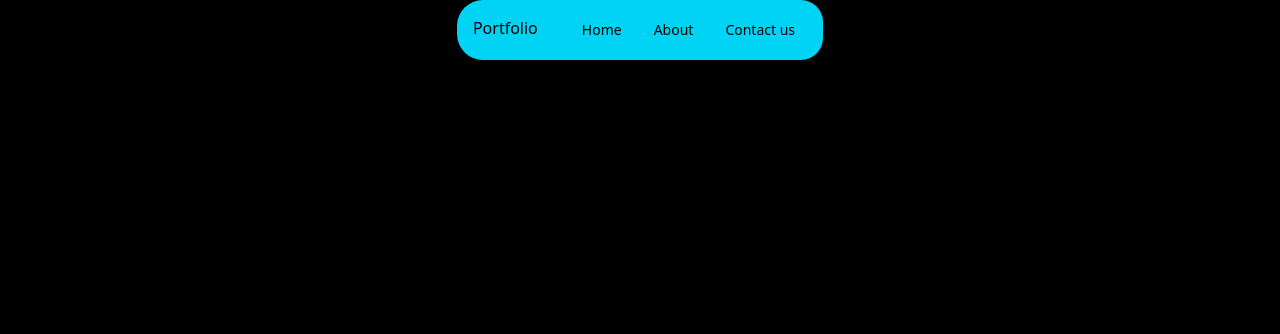
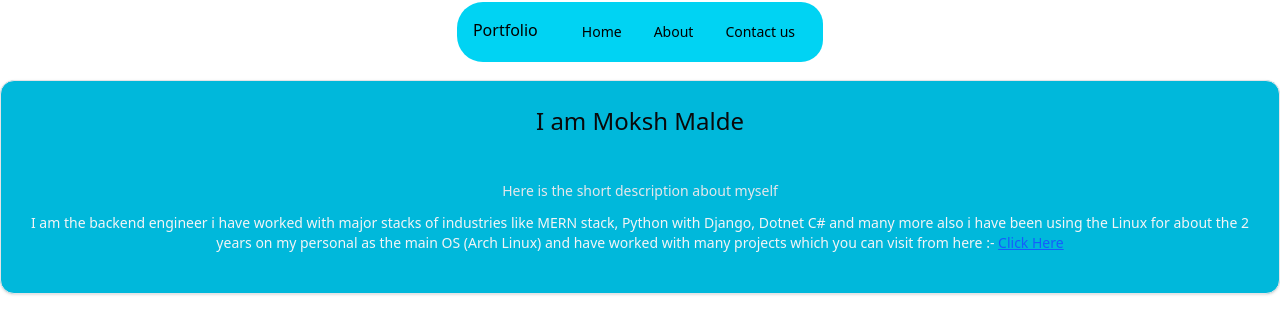
Before and after one commit to moksh-codedeveloper/hacker_portfolio, a Next.js app: page / in a window 1280 px wide. Shown: the top 334 px of the page. Built offline with nearby package versions, Linux system fonts and the light colour scheme.

Commit message:
Add portfolio content and create placeholder pages for About, Contact, and Projects

```diff
--- /dev/null
+++ b/app/about/page.tsx
@@ -0,0 +1,7 @@
+import React from "react";
+
+export default function Project(){
+    return (
+        <div>About coming</div>
+    )
+}
--- /dev/null
+++ b/app/contact/page.tsx
@@ -0,0 +1,7 @@
+import React from "react";
+
+export default function AboutPage(){
+    return(
+        <div>Contact page coming</div>
+    )
+}
--- a/app/page.tsx
+++ b/app/page.tsx
@@ -1,5 +1,6 @@
 "use client";
 import React from "react";
+import { Card, CardContent, CardDescription, CardHeader, CardFooter } from "@/components/ui/card";
 import Link from "next/link";
 import { Button } from "@/components/ui/button";
 
@@ -7,7 +8,7 @@ export default function Home() {
 	return (
 		<>
 		{/* Navbar completed and fulll body is now black  */}
-			<div className="flex justify-center bg-black h-screen flex-nowrap sticky top-0.5">
+			<div className="flex justify-center flex-nowrap sticky top-0.5">
 				<div className="h-15 text-black bg-cyan-400 p-4 m-0 rounded-l-4xl hover:text-green-800 hover:border-cyan-800">
 					<p>Portfolio</p>
 				</div>
@@ -17,14 +18,25 @@ export default function Home() {
 							<Link href={"/"} target="_blank">Home</Link>
 						</Button>
 						<Button className="text-black bg-transparent hover:bg-green-300">
-							<Link href={"/"} target="_blank">About</Link>
+							<Link href={"/about"} target="_blank">About</Link>
 						</Button>
 						<Button className="text-black bg-transparent hover:bg-green-300">
-							<Link href={"/"} target="_blank">Contact us</Link>
+							<Link href={"/contact"} target="_blank">Contact us</Link>
 						</Button>
 					</div>
 				</div>
 			</div>
+			<Card className="bg-cyan-500 mt-5 hover:text-cyan-500 hover:bg-black">
+				<CardHeader className="text-2xl text-center relative">
+					I am Moksh Malde
+				</CardHeader>
+				<CardDescription className="text-gray-200 hover:bg-gray-400 pb-4 rounded-2xl hover:text-zinc-700 text-center">
+					<p className="m-1 p-2">Here is the short description about myself</p>
+					<CardContent className="text-gray-100">
+						I am the backend engineer i have worked with major stacks of industries like MERN stack, Python with Django, Dotnet C# and many more also i have been using the  Linux for about the 2 years on my personal as the main OS (Arch Linux) and have worked with many projects which you can visit from here :- <Link href={"/projects"} className="underline text-blue-600 hover:text-gray-300">Click Here</Link>
+					</CardContent>
+				</CardDescription>
+			</Card>
 		</>
 	);
 }
--- /dev/null
+++ b/app/projects/page.tsx
@@ -0,0 +1,7 @@
+import React from "react";
+
+export default function AboutPage(){
+    return(
+        <div>Project page coming</div>
+    )
+}
```
